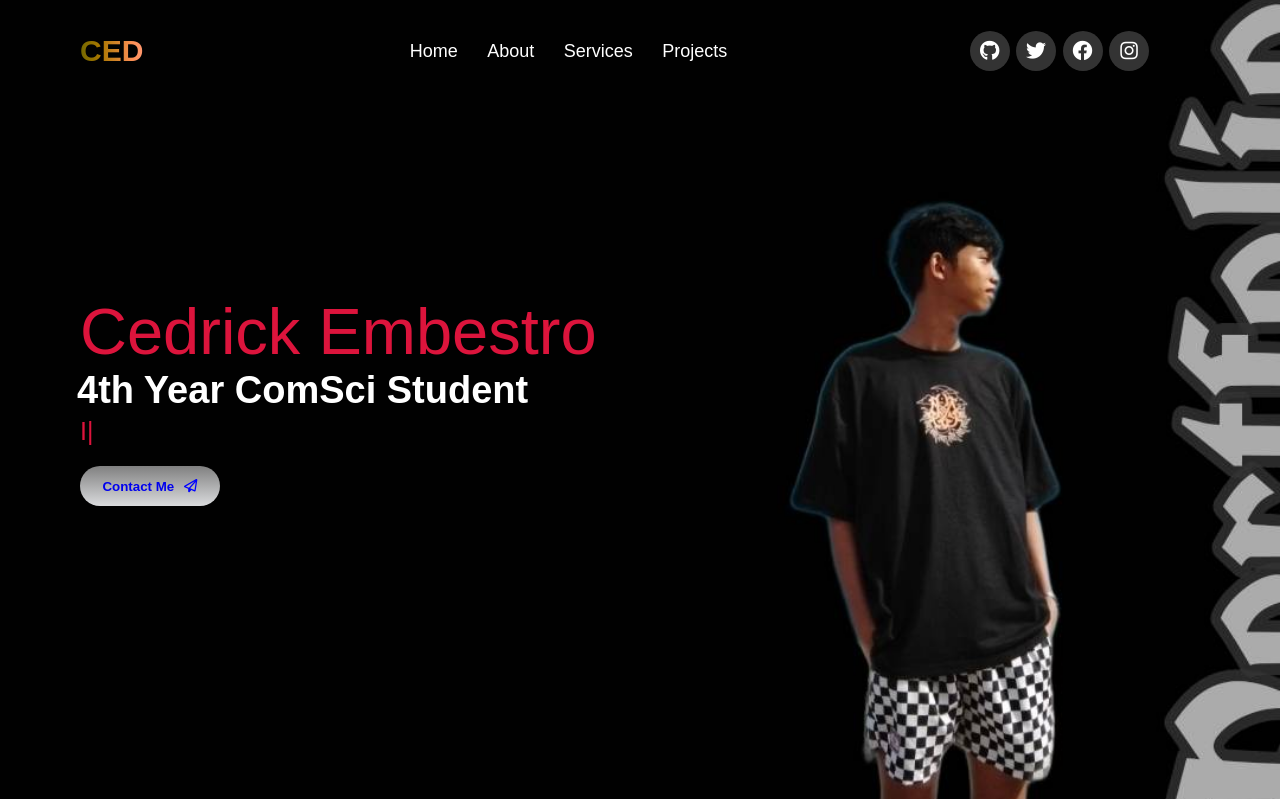
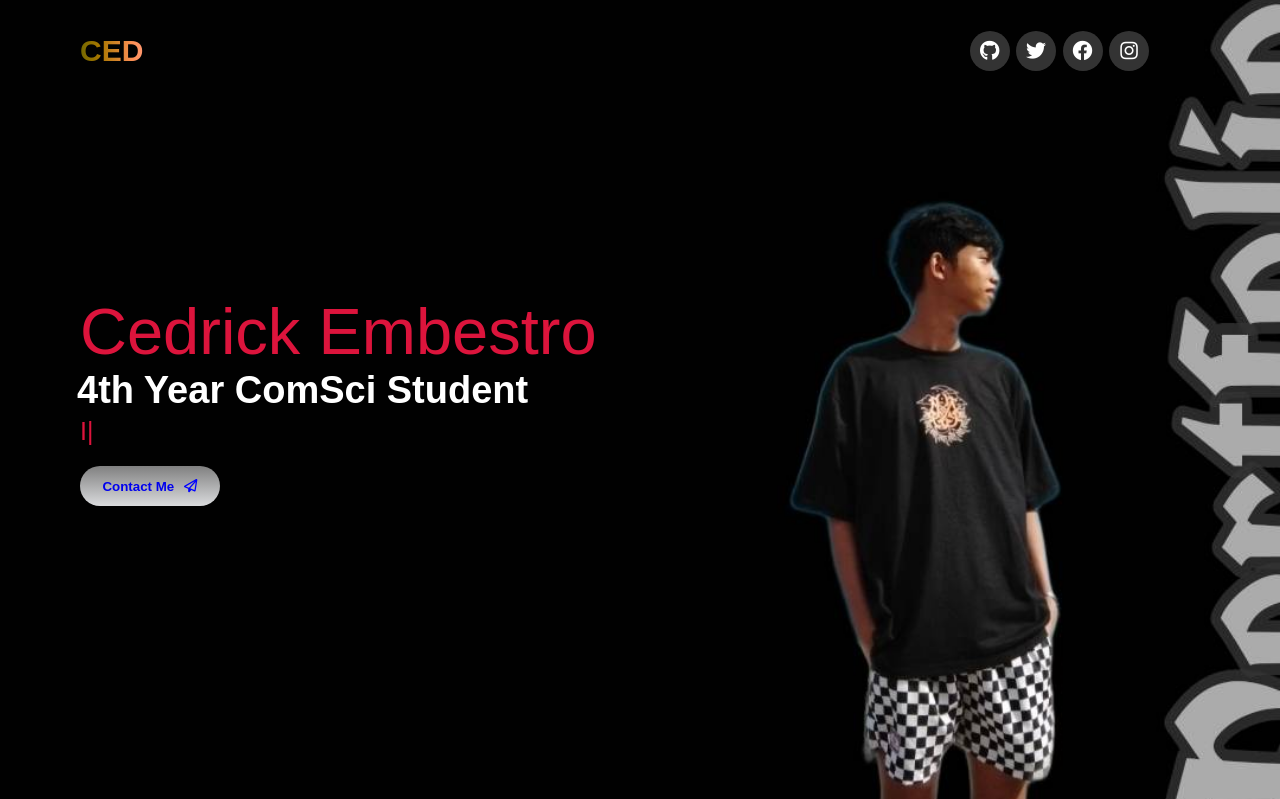
Before and after one commit to Cedrick13/Ced-Portfolio, a PHP site: page / in a window 1280 px wide. Shown: the top 799 px of the page. Run offline with PHP 8.4, Linux system fonts and the light colour scheme.

Commit message:
Delete Menu And Delete CSS Menu LI

```diff
--- a/index.html
+++ b/index.html
@@ -21,26 +21,17 @@
     <nav class="navbar">
         <div class="max-width">
                <div class="loaders">CED</div>
-            <ul class="menu">
-                <li><a href="#home" class="menu-btn">Home</a></li>
-                <li><a href="#about" class="menu-btn">About</a></li>
-                <li><a href="#services" class="menu-btn">Services</a></li>
-                <li><a href="#project" class="menu-btn">Projects</a></li>
-            </ul>
             <div class="media-icons">
                 <a href="https://github.com/Cedrick13"><i class="fab fa-github"></i></a>
                 <a href="https://twitter.com/Just_Ced4"><i class="fab fa-twitter"></i></a>
                 <a href="https://www.facebook.com/Loyal.Wew/"><i class="fab fa-facebook"></i></a>
                  <a href="https://www.instagram.com/cedcllp/"><i class="fab fa-instagram"></i></a>
               </div>
-            <div class="menu-btn">
-                <i class="fas fa-bars"></i>
-            </div>
         </div>
     </nav>
 
     <!-- home section start -->
-    <section class="home" id="home">
+    <section class="home">
         <div class="max-width">
             <div class="home-content">
                 <div class="text-1">Cedrick Embestro</div>
@@ -54,7 +45,7 @@
     </section>
 
     <!-- about section start -->
-    <section class="about" id="about">
+    <section class="about">
         <div class="max-width">
             <h2 class="title">About me</h2>
             <div class="about-content">
@@ -73,7 +64,7 @@
     </section>
 
     <!-- services section start -->
-    <section class="services" id="services">
+    <section class="services">
         <div class="max-width">
             <h2 class="title">My services</h2>
             <div class="serv-content">
@@ -104,7 +95,7 @@
     </section>
 
     <!-- projects section start -->
-    <section class="project" id="project">
+    <section class="project">
         <div class="max-width">
             <h2 class="title">Projects</h2>
             <div class="carousel owl-carousel">
--- a/script.js
+++ b/script.js
@@ -20,17 +20,6 @@ $(document).ready(function(){
         $('html').animate({scrollTop: 0});
         // removing smooth scroll on slide-up button click
         $('html').css("scrollBehavior", "auto");
-    });
-
-    $('.navbar .menu li a').click(function(){
-        // applying again smooth scroll on menu items click
-        $('html').css("scrollBehavior", "smooth");
-    });
-
-    // toggle menu/navbar script
-    $('.menu-btn').click(function(){
-        $('.navbar .menu').toggleClass("active");
-        $('.menu-btn i').toggleClass("active");
     });
 
     // typing text animation script
--- a/style.css
+++ b/style.css
@@ -110,32 +110,8 @@ section .title::after{
     animation: animate8345 9s linear infinite;
     font-weight: bold;
   }
-.navbar .menu li{
-    list-style: none;
-    display: inline-block;
-}
-.navbar .menu li a{
-    display: block;
-    color: #fff;
-    font-size: 18px;
-    font-weight: 500;
-    margin-left: 25px;
-    transition: color 0.3s ease;
-}
-.navbar .menu li a:hover{
-    color: crimson;
-}
-.navbar.sticky .menu li a:hover{
-    color: #fff;
-}
 
 /* menu btn styling */
-.menu-btn{
-    color: #fff;
-    font-size: 23px;
-    cursor: pointer;
-    display: none;
-}
 .scroll-up-btn{
     position: fixed;
     height: 45px;
```
Also changed, not shown: other parts of style.css (+0 -29 lines).
